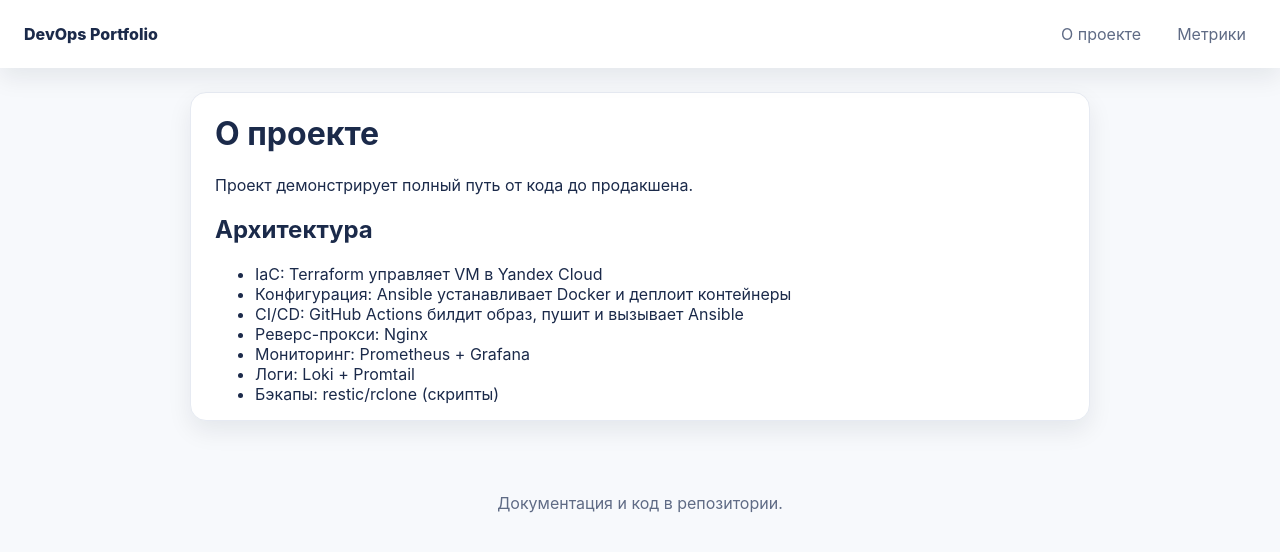
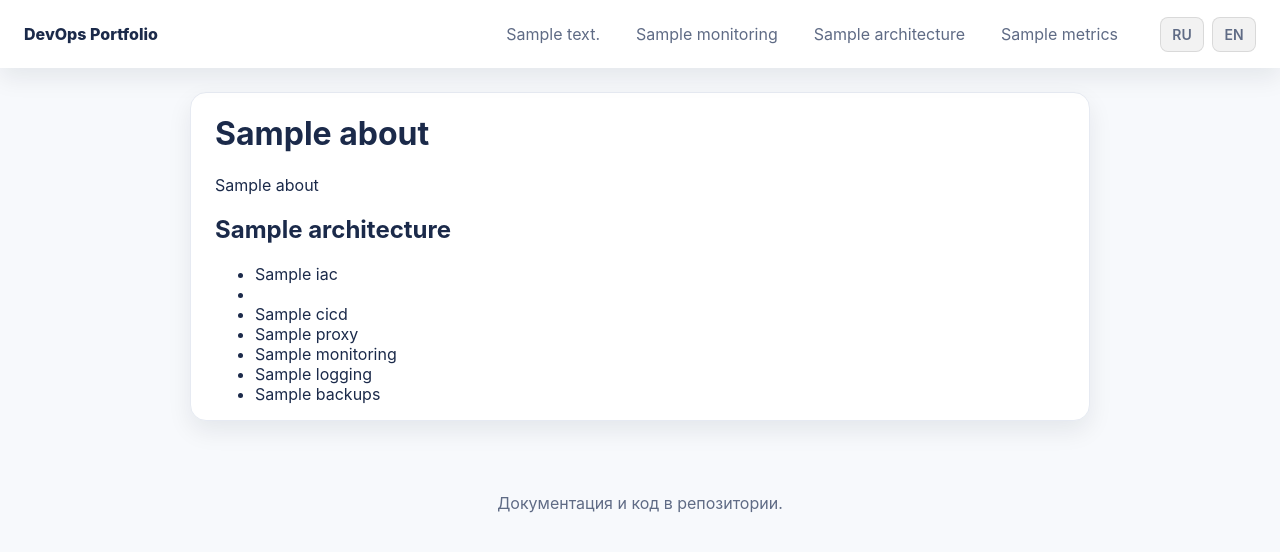
Before and after one commit to p-aliaksey/portfolio-site, a Flask app: template app/templates/about.html in a window 1280 px wide. Shown: the top 552 px of the page. Run offline with Flask 3, Linux system fonts and the light colour scheme; the template is opened without the code that fills it: most values are stand-ins (such as "Sample title", 1, 10 or a date in 2020).

Commit message:
add_my_v1.039_app_upgrade_diagram

```diff
--- a/app/app.py
+++ b/app/app.py
@@ -39,7 +39,7 @@
     @app.route("/about")
     def about():
         request_counter.labels(path="/about").inc()
-        return render_template("about.html")
+        return render_template("about.html", t=translations.get_all_translations(), translations=translations)
 
     @app.route("/metrics")
     def metrics():
--- a/app/templates/about.html
+++ b/app/templates/about.html
@@ -1,9 +1,9 @@
 <!DOCTYPE html>
-<html lang="ru">
+<html lang="{{ translations.get_language() }}">
 <head>
   <meta charset="UTF-8" />
   <meta name="viewport" content="width=device-width, initial-scale=1.0" />
-  <title>О проекте | DevOps Portfolio</title>
+  <title>{{ t.nav.about }} | DevOps Portfolio</title>
   <link rel="stylesheet" href="/static/style.css" />
 </head>
 <body>
@@ -11,23 +11,29 @@
     <nav>
       <a class="brand" href="/">DevOps Portfolio</a>
       <div class="links">
-        <a href="/about">О проекте</a>
-        <a href="/metrics">Метрики</a>
+        <a href="/about">{{ t.nav.about }}</a>
+        <a href="/monitoring">{{ t.nav.monitoring }}</a>
+        <a href="/architecture">{{ t.nav.architecture }}</a>
+        <a href="/metrics">{{ t.nav.metrics }}</a>
+        <div class="language-switcher">
+          <a href="/set_language/ru" class="lang-btn {{ 'active' if translations.get_language() == 'ru' else '' }}">RU</a>
+          <a href="/set_language/en" class="lang-btn {{ 'active' if translations.get_language() == 'en' else '' }}">EN</a>
+        </div>
       </div>
     </nav>
   </header>
   <main class="doc">
-    <h1>О проекте</h1>
-    <p>Проект демонстрирует полный путь от кода до продакшена.</p>
-    <h2>Архитектура</h2>
+    <h1>{{ t.about.title }}</h1>
+    <p>{{ t.about.subtitle }}</p>
+    <h2>{{ t.about.architecture }}</h2>
     <ul>
-      <li>IaC: Terraform управляет VM в Yandex Cloud</li>
-      <li>Конфигурация: Ansible устанавливает Docker и деплоит контейнеры</li>
-      <li>CI/CD: GitHub Actions билдит образ, пушит и вызывает Ansible</li>
-      <li>Реверс-прокси: Nginx</li>
-      <li>Мониторинг: Prometheus + Grafana</li>
-      <li>Логи: Loki + Promtail</li>
-      <li>Бэкапы: restic/rclone (скрипты)</li>
+      <li>{{ t.about.features.iac }}</li>
+      <li>{{ t.about.features.config }}</li>
+      <li>{{ t.about.features.cicd }}</li>
+      <li>{{ t.about.features.proxy }}</li>
+      <li>{{ t.about.features.monitoring }}</li>
+      <li>{{ t.about.features.logging }}</li>
+      <li>{{ t.about.features.backups }}</li>
     </ul>
   </main>
   <footer>
--- a/app/translations/en.json
+++ b/app/translations/en.json
@@ -5,6 +5,20 @@
     "monitoring": "Monitoring",
     "architecture": "Architecture",
     "metrics": "Metrics"
+  },
+  "about": {
+    "title": "About Project",
+    "subtitle": "Project demonstrates the full path from code to production",
+    "architecture": "Architecture",
+    "features": {
+      "iac": "IaC: Terraform manages VM in Yandex Cloud",
+      "config": "Configuration: Ansible installs Docker and deploys containers",
+      "cicd": "CI/CD: GitHub Actions builds image, pushes and calls Ansible",
+      "proxy": "Reverse proxy: Nginx",
+      "monitoring": "Monitoring: Prometheus + Grafana",
+      "logging": "Logs: Loki + Promtail",
+      "backups": "Backups: restic/rclone (scripts)"
+    }
   },
   "home": {
     "title": "DevOps Engineer",
--- a/app/translations/ru.json
+++ b/app/translations/ru.json
@@ -5,6 +5,20 @@
     "monitoring": "Мониторинг",
     "architecture": "Архитектура",
     "metrics": "Метрики"
+  },
+  "about": {
+    "title": "О проекте",
+    "subtitle": "Проект демонстрирует полный путь от кода до продакшена",
+    "architecture": "Архитектура",
+    "features": {
+      "iac": "IaC: Terraform управляет VM в Yandex Cloud",
+      "config": "Конфигурация: Ansible устанавливает Docker и деплоит контейнеры",
+      "cicd": "CI/CD: GitHub Actions билдит образ, пушит и вызывает Ansible",
+      "proxy": "Реверс-прокси: Nginx",
+      "monitoring": "Мониторинг: Prometheus + Grafana",
+      "logging": "Логи: Loki + Promtail",
+      "backups": "Бэкапы: restic/rclone (скрипты)"
+    }
   },
   "home": {
     "title": "DevOps Инженер",
```
